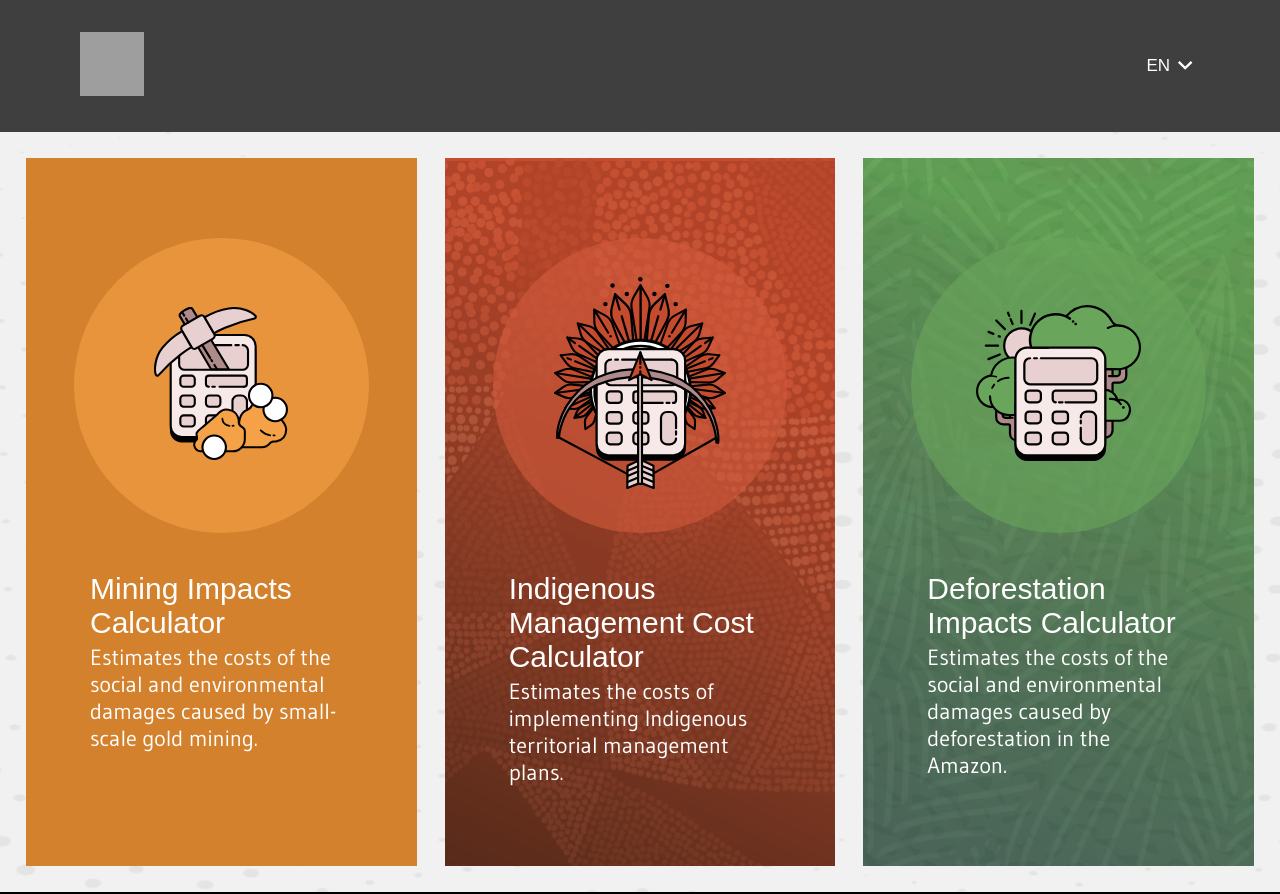
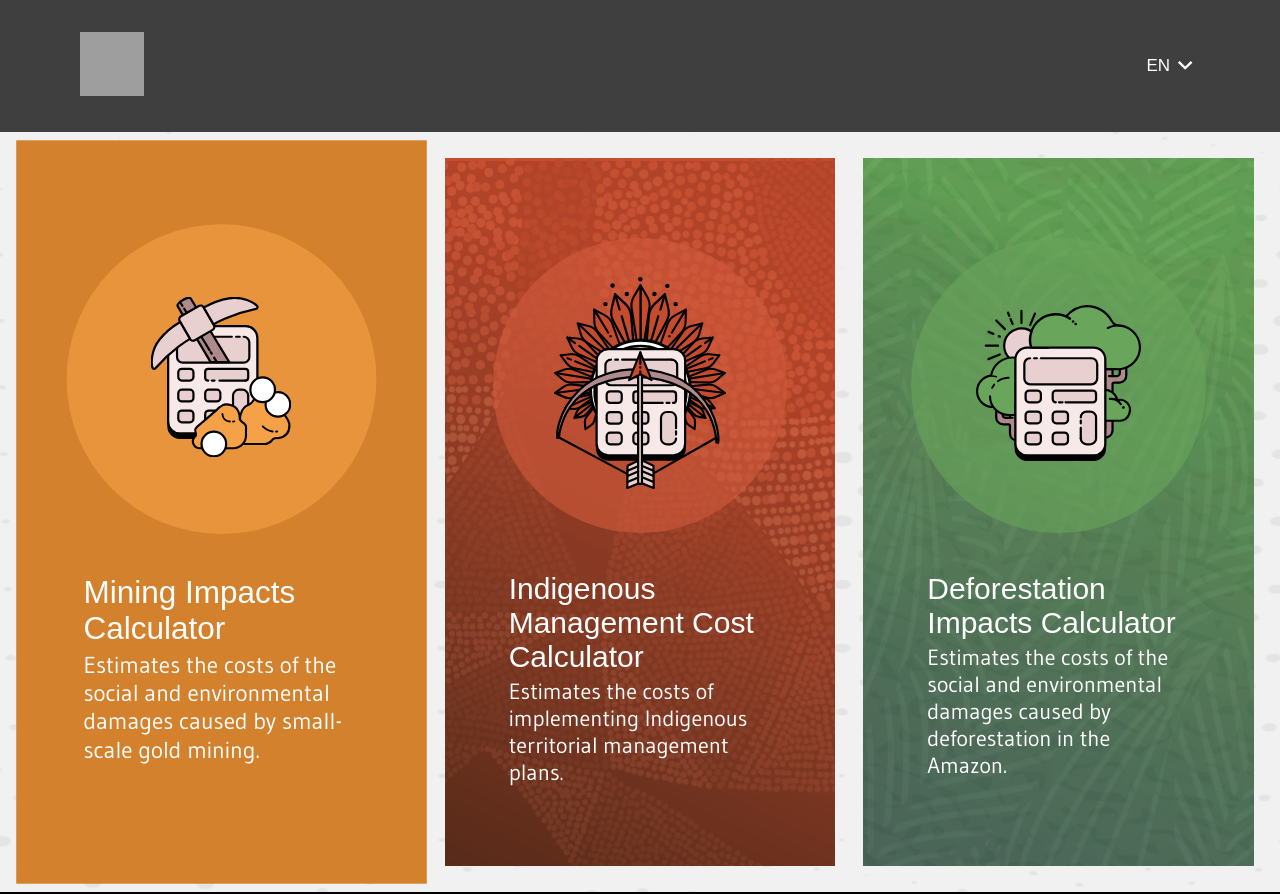
Before and after one commit to conservation-strategy/calculadoras-hub, a Next.js app: page / in a window 1280 px wide. In both pictures the pointer is over the link 221 px from the left and 511 px from the top of the page. Built offline with nearby package versions, Linux system fonts and the light colour scheme; grey boxes are pictures that could not be loaded; a web font is replaced by a local one.

Commit message:
style: calculators

```diff
--- a/app/components/calculators/calculators.module.css
+++ b/app/components/calculators/calculators.module.css
@@ -9,6 +9,15 @@
     gap: 24px;
 }
 
+
+/* responsive fluido 1440 -> 1024
+padding-block: 80 -> 48px
+padding-inline: 48 -> 32px
+gap: 40 -> 24px
+font-size
+    title: 30 -> 28
+    desc: 22 -> 18
+*/
 .calculatorButton {
     /* aspect-ratio: 395 / 738; */
     width: 33%;
@@ -20,7 +29,14 @@
     /* justify-content: center; */
     gap: 39px;
     margin: 2px;
+    transition: all 25ms ease-in-out;
 }
+.calculatorButton:hover {
+    transform: scale(1.05);
+}
+/* .calculatorButton:active {
+    transform: scale(0.95);
+} */
 .deforestation {
     background-color: var(--darkgreen);
     background-image: url('/assets/fundo_desmatamento.png');
```
